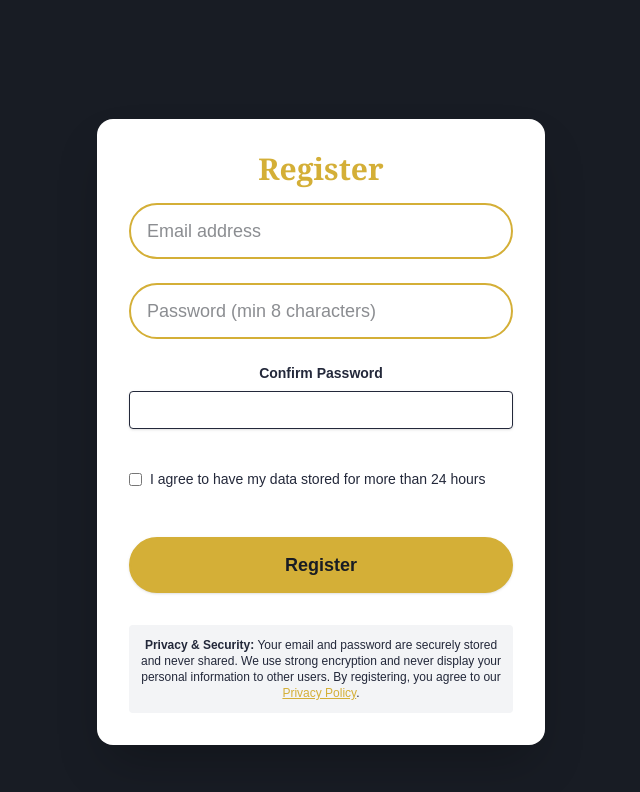
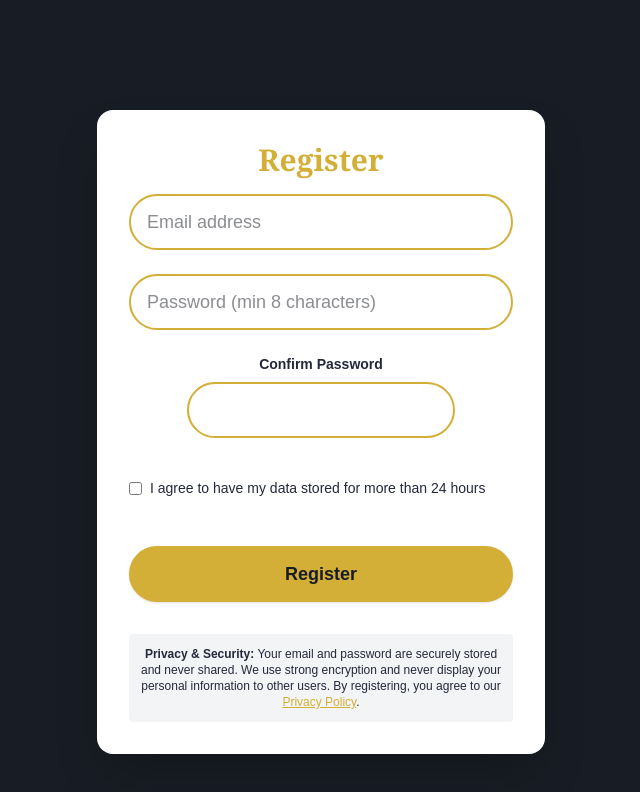
Before and after one commit to florescualexandra/moonlight-match, a Next.js app: page /register in a window 1280 px wide. Shown: the top 792 px of the page, without its empty margins (319-959 px from the left). Built offline with nearby package versions, Linux system fonts and the light colour scheme.

Commit message:
Style: Make confirm password input match password input on register page

```diff
--- a/src/app/register/page.tsx
+++ b/src/app/register/page.tsx
@@ -79,13 +79,13 @@ export default function RegisterPage() {
             <label className="block text-[#23283a] text-sm font-bold mb-2" htmlFor="confirmPassword">
               Confirm Password
             </label>
-          <input
-            type="password"
+            <input
+              type="password"
               id="confirmPassword"
               value={confirmPassword}
               onChange={(e) => setConfirmPassword(e.target.value)}
-              className="shadow appearance-none border rounded w-full py-2 px-3 text-[#23283a] leading-tight focus:outline-none focus:shadow-outline"
-            required
+              className="px-4 py-3 rounded-full border-2 border-[#D4AF37] focus:outline-none focus:ring-2 focus:ring-[#D4AF37] text-[#181c24] text-lg"
+              required
             />
           </div>
           <div className="mb-6">
```
